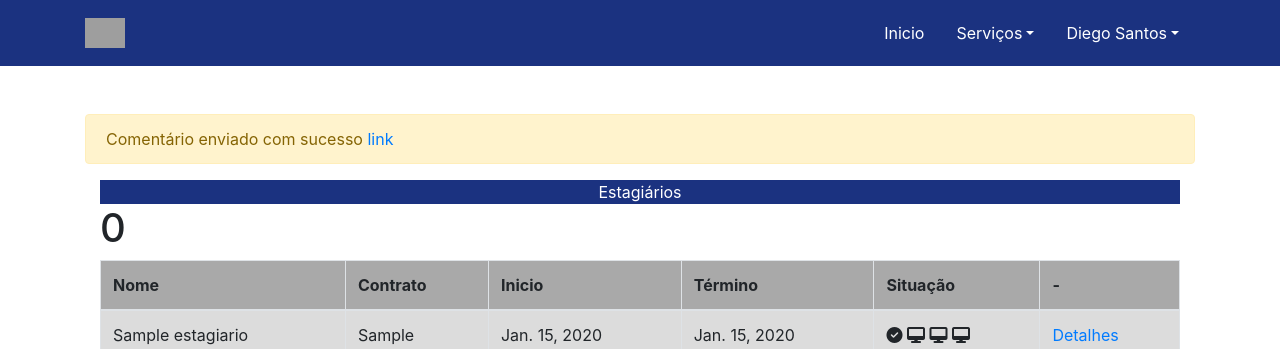
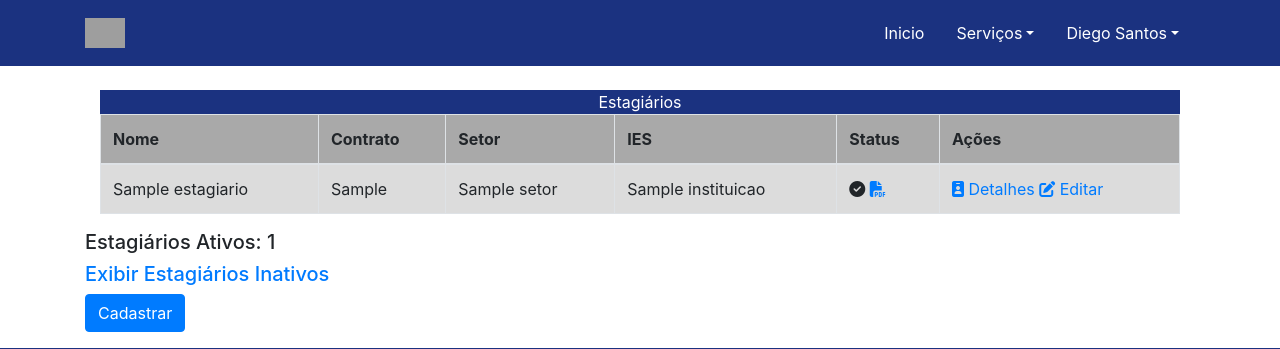
Before and after one commit to welleson-lukas/Projeto-Estagiarios, a Django app: page / in a window 1280 px wide. Shown: the top 349 px of the page. Run offline with Django 3.2, Linux system fonts and the light colour scheme; tables that the repository leaves empty hold one stand-in row (values such as "Sample post"); some libraries are stand-ins or nearby versions; grey boxes are pictures that could not be loaded.

Commit message:
adição de icones

```diff
--- a/estagiario/templates/estagiario/index.html
+++ b/estagiario/templates/estagiario/index.html
@@ -2,9 +2,6 @@
 
 {% block conteudo %}
     <br>
-
-{% include 'parciais/_messages.html' %}
-
     <div class="col-md-12">
         <table class="table table-bordered" style="background-color: #DCDCDC">
             <div class="d-flex justify-content-center" style="background-color: #1b3280; color: #FFFFFF">Estagiários</div>
@@ -12,10 +9,10 @@
                 <tr>
                     <th scope="col">Nome</th>
                     <th scope="col">Contrato</th>
-                    <th scope="col">Inicio</th>
-                    <th scope="col">Término</th>
-                    <th scope="col">Situação</th>
-                    <th scope="col">-</th>
+                    <th scope="col">Setor</th>
+                    <th scope="col">IES</th>
+                    <th scope="col">Status</th>
+                    <th scope="col">Ações</th>
                 </tr>
             </thead>
             <tbody>
@@ -24,28 +21,28 @@
 
                     <td>{{ estagiario.nome }}</td>
                     <td>{{ estagiario.n_contrato }}</td></th>
-                    <td>{{ estagiario.inicio_contrato }}</td>
-                    <td>{{ estagiario.fim_contrato }}</td>
+                    <td>{{ estagiario.setor }}</td>
+                    <td>{{ estagiario.instituicao_edu }}</td>
 
                     <td>
                     {% if estagiario.status == True %}
-                    <i class="icone-card fas fa-check-circle"></i>
-                    <i class="icone-card fas fa-desktop"></i>
-                    <i class="icone-card fas fa-desktop"></i>
-                    <i class="icone-card fas fa-desktop"></i>
+                    <i class="fas fa-check-circle"></i>
+                    {% endif %}
 
+                    {% if estagiario.numero_contratos == 1 %}
+                    <i class="fas fa-exclamation-triangle"></i>
                     {% endif %}
+
+                    <a href="{{ estagiario.documento.url }}" target="_blank"><i class="fas fa-file-pdf"></i></a>
                     </td>
 
-
-                    {% if estagiario.status == False %}
-                    <td>Inativo</td>
-                    {% endif %}
-
-                    <td><a href="{% url 'exibir_estagiario' estagiario.id %}">Detalhes</a></td>
+                    <td>
+                        <a href="{% url 'exibir_estagiario' estagiario.id %}"><i class="fas fa-id-badge"></i>  Detalhes</a>
+                        <a href="{% url 'editar_estagiario' estagiario.pk %}"><i class="fas fa-edit"></i>  Editar</a>
+                    </td>
 
                 </tr>
-<h1>{{ estagiario.numero_contratos }}</h1>
+
                 {% endfor %}
 
             </tbody>
--- a/estagiario/views.py
+++ b/estagiario/views.py
@@ -31,8 +31,6 @@ class EstagiarioIndex(ListView):
             )
         )
 
-        messages.warning(self.request, 'Comentário enviado com sucesso')
-
         return qs
 
 class EstagiarioInativos(ListView):
@@ -41,8 +39,20 @@ class EstagiarioInativos(ListView):
     context_object_name = 'estagiarios'
 
     def get_queryset(self):
+        data_limite = date.today() + timedelta(days=20)
+        data_atual = date.today()
+
         qs = super().get_queryset()
         qs = qs.order_by('-id').filter(status=False)
+        qs = qs.annotate(
+            numero_contratos=Count(
+                Case(
+                    When(
+                        fim_contrato__gt=data_atual, fim_contrato__lt=data_limite, then=1
+                    )
+                )
+            )
+        )
 
         return qs
 
```
Also changed, not shown: estagiario/templates/estagiario/inativos.html (+24 -14 lines).
